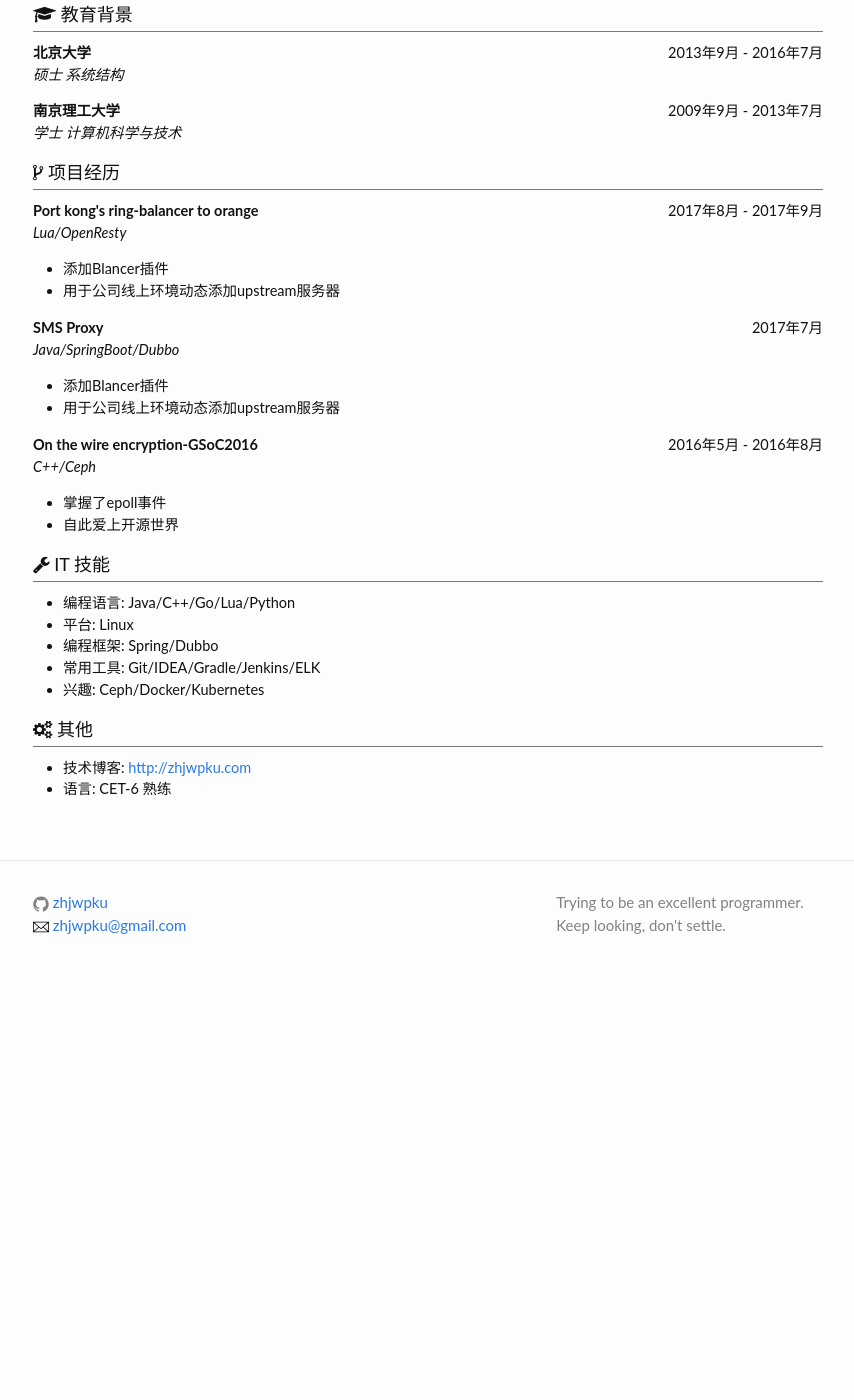
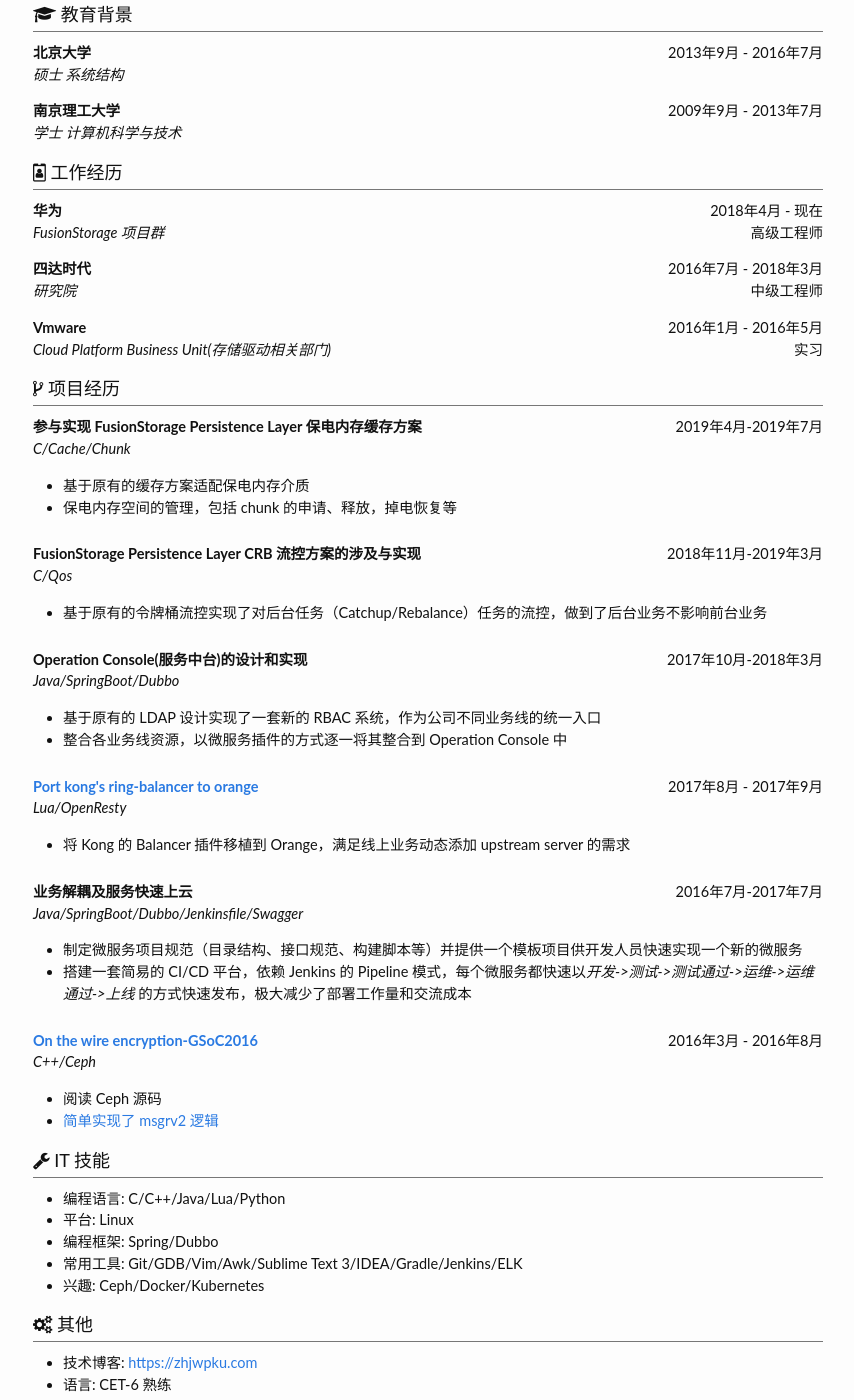
Before and after one commit to zhjwpku/zhjwpku.github.io, a Jekyll site: the page built from resume.html, in a window 1280 px wide and 1400 px high, scrolled down 260 px. Shown: the whole window, without its empty margins (212-1066 px from the left). Built offline with Jekyll 4.4.1, drawn with Linux system fonts in a browser that asks for light colours; comment, search, counter and statistics services are not loaded; before the commit the page ends 1241 px from its top, so only the background shows below that; some of the changed text lies outside the part shown.

Commit message:
update resume
Signed-off-by: Zhao Junwang <zhjwpku@gmail.com>

```diff
--- a/_config.yml
+++ b/_config.yml
@@ -1,17 +1,17 @@
 #title: 各个击破
 title: 赵四方的技术博客
 author: 赵军旺
-email: zhjwpku@gmail.com
+email: zhjwpku AT gmail DOT com
 d1: Trying to be an excellent programmer.
 d2:  Keep looking, don't settle.
 baseurl: "" # the subpath of your site, e.g. /blog
-url: "http://zhjwpku.com" # the base hostname & protocol for your site
+url: "https://zhjwpku.com" # the base hostname & protocol for your site
 github_username: zhjwpku
 
 # Build settings
 markdown: kramdown
 
-url: http://zhjwpku.com
+url: https://zhjwpku.com
 
 timezone: Asia/Shanghai
 
--- a/_includes/footer.html
+++ b/_includes/footer.html
@@ -4,7 +4,7 @@
       <div class="footer-col footer-col-1">
         <ul class="contact-list">
           <li>{% include icon-github.html username=site.github_username %}</li>
-          <li><a href="mailto:{{ site.email }}"><span class="icon icon--envelope">{% include e-mail-envelope.svg %}</span><span class="email">{{ site.email }}</span></a></li>
+          <li><i class="fa fa-envelope-o" aria-hidden="true"></i> {{ site.email }}</li>
         </ul>
       </div>
 
--- a/resume.html
+++ b/resume.html
@@ -16,7 +16,7 @@
 
   <div class="post-content" itemprop="articleBody">
     <div id="basic_info">
-        <h4 style="margin-bottom:10px; padding-bottom:3px; border-bottom: 1px solid #777777;"><i class="fa fa-info" aria-hidden="true"></i> 基本信息</h4>
+        <h4 style="margin-bottom:10px; padding-bottom:3px; border-bottom: 1px solid #777777;"><i class="fa fa-info-circle" aria-hidden="true"></i> 基本信息</h4>
         <div style="margin-bottom: 7px;">
           <span style="padding-right: 240px;">
             <i class="fa fa-id-badge" aria-hidden="true"></i> 赵军旺
@@ -26,11 +26,11 @@
           </span>
         </div>
         <div style="margin-bottom: 15px;">
-          <span style="padding-right:152px;">
-            <a href="https://github.com/zhjwpku"><i class="fa fa-github" aria-hidden="true"></i> github.com/zhjwpku</a>
+          <span style="padding-right:222px;">
+            <a href="https://github.com/zhjwpku"><i class="fa fa-github" aria-hidden="true"></i> /zhjwpku</a>
           </span>
           <span>
-            <a href="mailto:{{ site.email }}"><i class="fa fa-envelope-o" aria-hidden="true"></i> {{ site.email }}</a>
+            <i class="fa fa-envelope-o" aria-hidden="true"></i> {{ site.email }}
           </span>
         </div>
     </div> <!-- end of basic_info -->
@@ -43,35 +43,58 @@
       <p><em>学士 计算机科学与技术</em></p>
     </div> <!-- end of education -->
 
+    <div id="jobs">
+      <h4 style="margin-bottom:10px; padding-bottom:3px; border-bottom: 1px solid #777777;"><i class="fa fa-id-badge" aria-hidden="true"></i> 工作经历</h4>
+      <div><strong>华为</strong><span style="float:right">2018年4月 - 现在</span></div>
+      <p><em>FusionStorage 项目群</em><span style="float: right;">高级工程师</span></p>
+      <div><strong>四达时代</strong><span style="float:right">2016年7月 - 2018年3月</span></div>
+      <p><em>研究院</em><span style="float: right;">中级工程师</span></p>
+      <div><strong>Vmware</strong><span style="float:right">2016年1月 - 2016年5月</span></div>
+      <p><em>Cloud Platform Business Unit(存储驱动相关部门)</em><span style="float: right;">实习</span></p>
+    </div> <!-- end of jobs -->
+
     <div id="projects">
       <h4 style="margin-bottom:10px; padding-bottom:3px; border-bottom: 1px solid #777777;"><i class="fa fa-code-fork" aria-hidden="true"></i> 项目经历</h4>
 
-      <div><strong>Port kong's ring-balancer to orange</strong><span style="float:right">2017年8月 - 2017年9月</span></div>
+      <div><strong>参与实现 FusionStorage Persistence Layer 保电内存缓存方案</strong><span style="float:right">2019年4月-2019年7月</span></div>
+      <p><em>C/Cache/Chunk</em></p>
+      <ul>
+        <li>基于原有的缓存方案适配保电内存介质</li>
+        <li>保电内存空间的管理，包括 chunk 的申请、释放，掉电恢复等</li>
+      </ul>
+
+      <div style="margin-top: 25px"><strong>FusionStorage Persistence Layer CRB 流控方案的涉及与实现</strong><span style="float:right">2018年11月-2019年3月</span></div>
+      <p><em>C/Qos</em></p>
+      <ul>
+        <li>基于原有的令牌桶流控实现了对后台任务（Catchup/Rebalance）任务的流控，做到了后台业务不影响前台业务</li>
+      </ul>
+
+      <div style="margin-top: 25px"><strong>Operation Console(服务中台)的设计和实现</strong><span style="float:right">2017年10月-2018年3月</span></div>
+      <p><em>Java/SpringBoot/Dubbo</em></p>
+      <ul>
+        <li>基于原有的 LDAP 设计实现了一套新的 RBAC 系统，作为公司不同业务线的统一入口</li>
+        <li>整合各业务线资源，以微服务插件的方式逐一将其整合到 Operation Console 中</li>
+      </ul>
+
+      <div style="margin-top: 25px"><strong><a href="https://github.com/orlabs/orange/pull/138">Port kong's ring-balancer to orange</a></strong><span style="float:right">2017年8月 - 2017年9月</span></div>
       <p><em>Lua/OpenResty</em></p>
-      <p>
       <ul>
-          <li>添加Blancer插件</li>
-          <li>用于公司线上环境动态添加upstream服务器</li>
+        <li>将 Kong 的 Balancer 插件移植到 Orange，满足线上业务动态添加 upstream server 的需求</li>
       </ul>
-      </p>
 
-      <div><strong>SMS Proxy</strong><span style="float:right">2017年7月</span></div>
-      <p><em>Java/SpringBoot/Dubbo</em></p>
-      <p>
+      <div style="margin-top: 25px"><strong>业务解耦及服务快速上云</strong><span style="float:right">2016年7月-2017年7月</span></div>
+      <p><em>Java/SpringBoot/Dubbo/Jenkinsfile/Swagger</em></p>
       <ul>
-          <li>添加Blancer插件</li>
-          <li>用于公司线上环境动态添加upstream服务器</li>
+        <li>制定微服务项目规范（目录结构、接口规范、构建脚本等）并提供一个模板项目供开发人员快速实现一个新的微服务</li>
+        <li>搭建一套简易的 CI/CD 平台，依赖 Jenkins 的 Pipeline 模式，每个微服务都快速以<em>开发->测试->测试通过->运维->运维通过->上线</em> 的方式快速发布，极大减少了部署工作量和交流成本</li>
       </ul>
-      </p>
 
-      <div><strong>On the wire encryption-GSoC2016</strong><span style="float:right">2016年5月 - 2016年8月</span></div>
+      <div style="margin-top: 25px"><strong><a href="https://gist.github.com/zhjwpku/1bc4202671ed06c799f0bf4739416429">On the wire encryption-GSoC2016</a></strong><span style="float:right">2016年3月 - 2016年8月</span></div>
       <p><em>C++/Ceph</em></p>
-      <p>
       <ul>
-          <li>掌握了epoll事件</li>
-          <li>自此爱上开源世界</li>
+        <li>阅读 Ceph 源码</li>
+        <li><a href="https://github.com/zhjwpku/ceph/commit/bcf66b82113abefdc0b126c3388c8ab6b3e2c793">简单实现了 msgrv2 逻辑</a></li>
       </ul>
-      </p>
 
     </div>
 
@@ -79,10 +102,10 @@
       <h4 style="margin-bottom:10px; padding-bottom:3px; border-bottom: 1px solid #777777;"><i class="fa fa-wrench" aria-hidden="true"></i> IT 技能</h4>
 
       <ul>
-        <li>编程语言: Java/C++/Go/Lua/Python</li>
+        <li>编程语言: C/C++/Java/Lua/Python</li>
         <li>平台: Linux</li>
         <li>编程框架: Spring/Dubbo</li>
-        <li>常用工具: Git/IDEA/Gradle/Jenkins/ELK</li>
+        <li>常用工具: Git/GDB/Vim/Awk/Sublime Text 3/IDEA/Gradle/Jenkins/ELK</li>
         <li>兴趣: Ceph/Docker/Kubernetes</li>
       </ul>
     </div>
@@ -90,7 +113,7 @@
     <div id="others">
       <h4 style="margin-bottom:10px; padding-bottom:3px; border-bottom: 1px solid #777777;"><i class="fa fa-cogs" aria-hidden="true"></i> 其他</h4>
       <ul>
-        <li>技术博客: <a href="http://zhjwpku.com/">http://zhjwpku.com</a></li>
+        <li>技术博客: <a href="https://zhjwpku.com/">https://zhjwpku.com</a></li>
         <li>语言: CET-6 熟练</li>
       </ul>
     </div>
```
Lines whose indentation alone changed are shown as unchanged.
